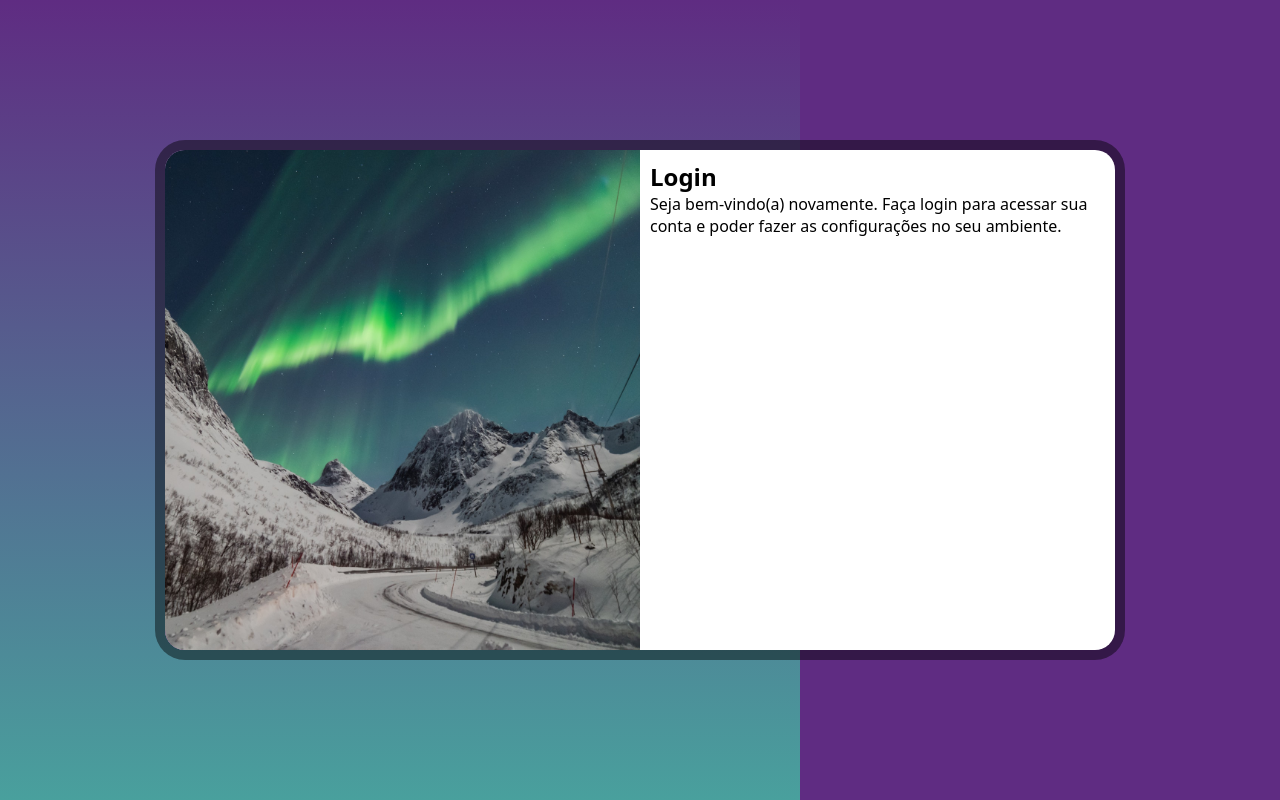
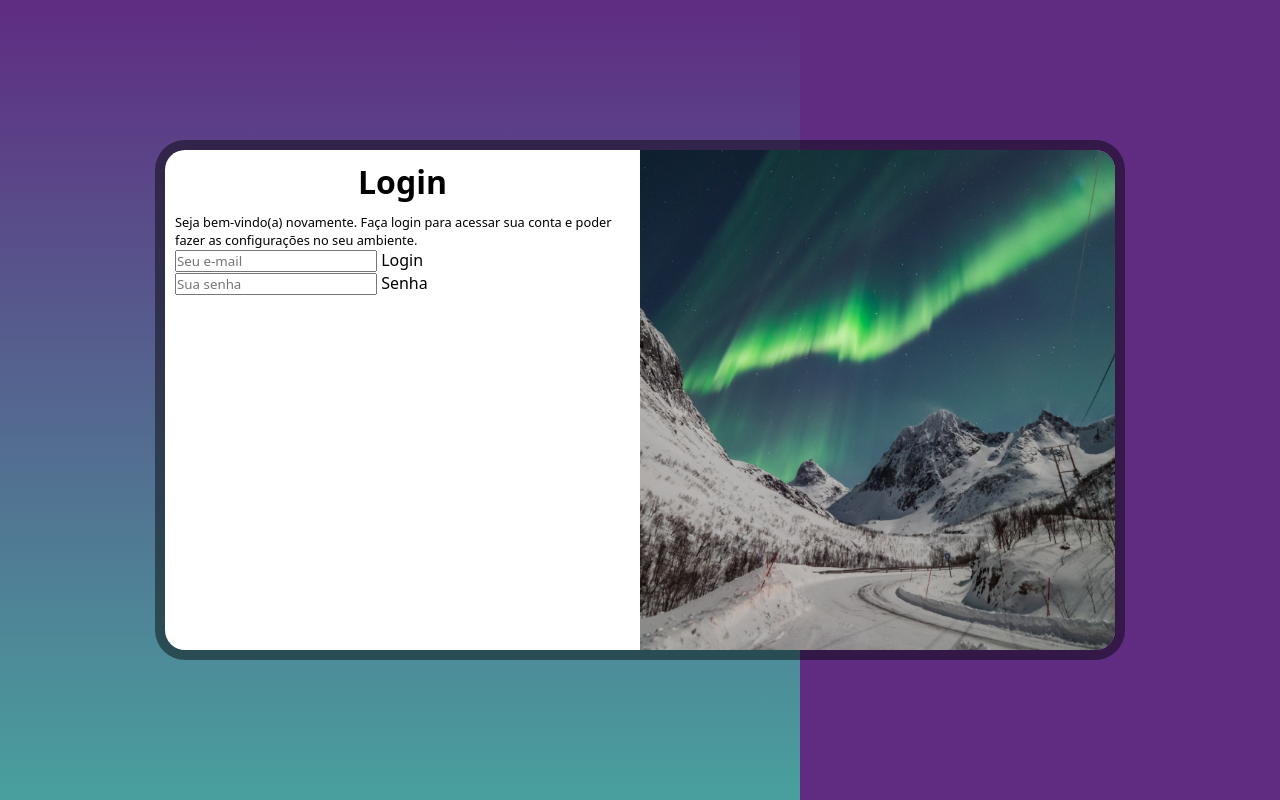
Before and after one commit to AlexandreCesar21/Projeto-login, a plain HTML site: page index.html in a window 1280 px wide. Drawn offline with Linux system fonts and the light colour scheme.

Commit message:
atualizei

```diff
--- a/estilos/media-query.css
+++ b/estilos/media-query.css
@@ -35,13 +35,22 @@
     }
 
     section#login > div#imagem {
-        float: left;
+        float: right;
         width: 50%;
         height: 100%;
     }
 
     section#login > div#formulario {
-        float: right;
+        float: left;
         width: 50%;
     }
+
+    div#formulario > h1 {
+        font-size: 2em;
+    }
+
+
+    div#formulario > p {
+        font-size: 0.8em;
+    }
 }
--- a/estilos/style.css
+++ b/estilos/style.css
@@ -54,3 +54,12 @@ section#login > div#formulario {
     display: block;
     padding: 10px;
 }
+
+div#formulario > h1 {
+    text-align: center;
+    margin-bottom: 10px;
+}
+
+div#formulario > p {
+    font-size: 0.8em;
+}
--- a/index.html
+++ b/index.html
@@ -18,7 +18,16 @@
                 <h1>Login</h1>
                 <p>Seja bem-vindo(a) novamente. Faça login para acessar sua conta e poder fazer as configurações no seu ambiente.</p>
                 <form action="login.php" method="post">
+                    <div class="campo">
 
+                        <input type="email" name="login" id="ilogin" placeholder="Seu e-mail">
+                        <label for="ilogin">Login</label>
+                    </div>
+                    <div class="campo">
+
+                        <input type="password" name="senha" id="isenha" placeholder="Sua senha">
+                        <label for="isenha">Senha</label>
+                    </div>
                 </form>
             </div>
         </section>
```
